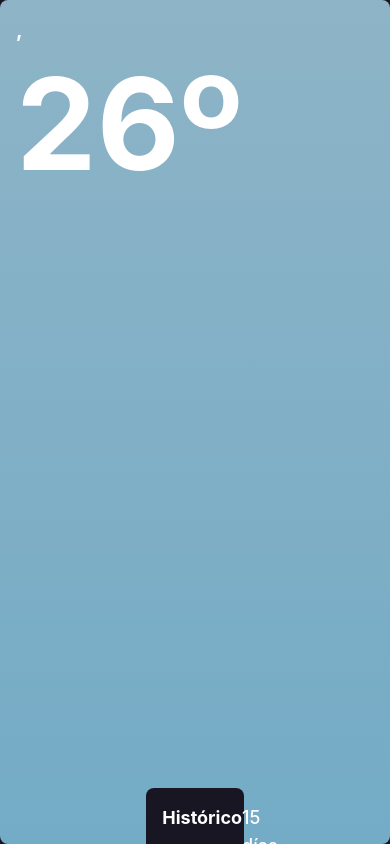
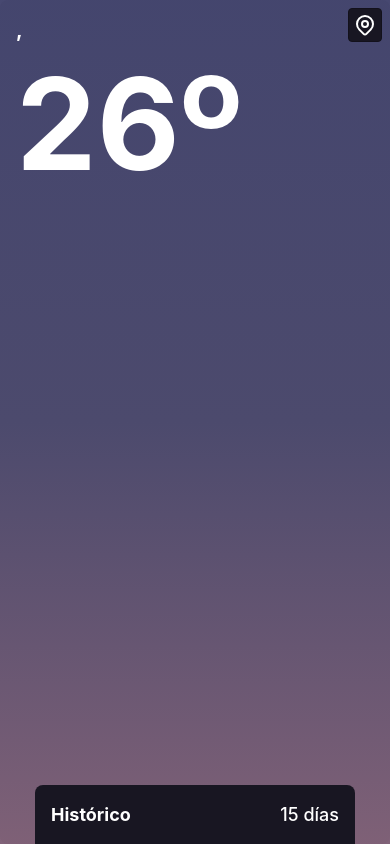
Before and after one commit to nachoaldamav/weather-app, a Next.js app: page / in a window 390 px wide. Built offline with nearby package versions, Linux system fonts and the light colour scheme.

Commit message:
Added "Select Location" context

```diff
--- a/components/appLayout.tsx
+++ b/components/appLayout.tsx
@@ -1,6 +1,6 @@
 export default function AppLayout({ children }: { children: React.ReactNode }) {
   return (
-    <div className="flex h-screen w-full flex-col overflow-y-hidden bg-primary font-display text-white">
+    <div className="flex h-screen max-h-full w-full flex-col overflow-y-hidden bg-primary font-display text-white">
       <div className="mx-auto my-0 flex h-full w-full max-w-md flex-col items-center justify-center rounded-lg bg-secondary md:my-4">
         {children}
       </div>
--- a/components/backgroundGradient.tsx
+++ b/components/backgroundGradient.tsx
@@ -30,10 +30,10 @@ const gradients = [
 export default function GenerateGradient({ type }: { type: string }) {
   const gradient = gradients.find((g) => g.id === type)
   return (
-    <span className="absolute top-0 left-0 z-[5] h-full w-full rounded-lg">
+    <span className="absolute top-0 left-0 z-[5] h-full w-full md:rounded-lg">
       <AnimatePresence>
         <motion.span
-          className="absolute top-0 left-0 z-[5] h-full w-full rounded-lg"
+          className="absolute top-0 left-0 z-[5] h-full w-full md:rounded-lg"
           animate={{
             background: `linear-gradient(to bottom, ${gradient?.colors.join(
               ', '
--- /dev/null
+++ b/components/bottomCard.tsx
@@ -0,0 +1,56 @@
+import React, { useState } from 'react'
+import { motion } from 'framer-motion'
+import { useRef } from 'react'
+
+export default function BottomCard({
+  children,
+  cardPosition,
+}: {
+  children: React.ReactNode
+  cardPosition: number
+}) {
+  const constraintsRef = useRef(null)
+  const [position, setPosition] = useState(325)
+
+  const handleDragEnd = (event: any, info: any) => {
+    // Get if is near the top or bottom
+    const isNearTop = info.point.y < 475 ? true : false
+
+    console.log({ isNearTop, position: info.point.y })
+
+    // if near top set position to 0, else position to 325
+    if (isNearTop) {
+      setPosition(0)
+      console.log('near top, set position to', position)
+    } else {
+      setPosition(325)
+      console.log('not near top, set position to', position)
+    }
+  }
+
+  return (
+    <div className="absolute bottom-0 left-0 h-full max-h-96 w-full">
+      <motion.div ref={constraintsRef} className="absolute h-full w-full" />
+      <motion.div
+        drag="y"
+        dragElastic={0.5}
+        dragConstraints={{
+          bottom: 325,
+          top: 0,
+        }}
+        onDragEnd={handleDragEnd}
+        className="absolute bottom-0 left-0 z-20 h-full w-full"
+        initial={{ y: 325 }}
+        animate={{
+          y: position,
+        }}
+        transition={{
+          ease: 'easeInOut',
+          duration: 0.5,
+        }}
+      >
+        {children}
+      </motion.div>
+    </div>
+  )
+}
--- /dev/null
+++ b/components/icons/location.tsx
@@ -0,0 +1,23 @@
+export default function LocationIcon() {
+  return (
+    <svg
+      xmlns="http://www.w3.org/2000/svg"
+      className="h-6 w-6"
+      fill="none"
+      viewBox="0 0 24 24"
+      stroke="currentColor"
+      strokeWidth={2}
+    >
+      <path
+        strokeLinecap="round"
+        strokeLinejoin="round"
+        d="M17.657 16.657L13.414 20.9a1.998 1.998 0 01-2.827 0l-4.244-4.243a8 8 0 1111.314 0z"
+      />
+      <path
+        strokeLinecap="round"
+        strokeLinejoin="round"
+        d="M15 11a3 3 0 11-6 0 3 3 0 016 0z"
+      />
+    </svg>
+  )
+}
--- /dev/null
+++ b/components/selectLocationPopUp.tsx
@@ -0,0 +1,19 @@
+import { useSelectLocation } from '../hooks/useSelectLocation'
+
+export default function SelectLocationPopUp() {
+  const { config, setConfig } = useSelectLocation()
+
+  return config.isOpen ? (
+    <div className="absolute top-0 left-0 z-[90] h-full w-full bg-primary bg-opacity-40">
+      <span
+        className="absolute top-0 left-0 z-[91] flex h-full w-full cursor-pointer"
+        onClick={() => setConfig({ isOpen: false })}
+      />
+      <div className="absolute inset-0 z-[99] mx-auto my-auto h-3/4 w-5/6">
+        <div className="absolute flex h-full w-full items-start justify-center rounded-xl bg-primary py-4 opacity-100">
+          <h1 className="text-xl font-bold">Selecciona una ciudad</h1>
+        </div>
+      </div>
+    </div>
+  ) : null
+}
--- /dev/null
+++ b/context/selectLocation.tsx
@@ -0,0 +1,39 @@
+import { createContext, ReactChild, useEffect, useState } from 'react'
+
+export const SelectLocationContext = createContext({
+  config: {
+    isOpen: false,
+  },
+  setConfig: (e: any) => {},
+})
+
+export const SelectLocationProvider = ({
+  children,
+}: {
+  children: React.ReactNode
+}) => {
+  const [config, setConfig] = useState({
+    isOpen: false,
+  })
+
+  useEffect(() => {
+    const handleClick = (e: any) => {
+      if (
+        e.target.className ===
+        'fixed inset-0 z-[99] flex h-full w-full items-center justify-center bg-primary opacity-100'
+      ) {
+        setConfig({ isOpen: false })
+      }
+    }
+    document.addEventListener('click', handleClick)
+    return () => {
+      document.removeEventListener('click', handleClick)
+    }
+  }, [])
+
+  return (
+    <SelectLocationContext.Provider value={{ config, setConfig }}>
+      {children}
+    </SelectLocationContext.Provider>
+  )
+}
--- /dev/null
+++ b/hooks/useSelectLocation.ts
@@ -0,0 +1,10 @@
+import { useContext } from 'react'
+import { SelectLocationContext } from '../context/selectLocation'
+
+export const useSelectLocation = () => {
+  const { config, setConfig } = useContext(SelectLocationContext)
+  return {
+    config,
+    setConfig,
+  }
+}
--- a/pages/_app.tsx
+++ b/pages/_app.tsx
@@ -1,12 +1,15 @@
 import '../styles/globals.css'
 import type { AppProps } from 'next/app'
 import AppLayout from '../components/appLayout'
+import { SelectLocationProvider } from '../context/selectLocation'
 
 function MyApp({ Component, pageProps }: AppProps) {
   return (
-    <AppLayout>
-      <Component {...pageProps} />
-    </AppLayout>
+    <SelectLocationProvider>
+      <AppLayout>
+        <Component {...pageProps} />
+      </AppLayout>
+    </SelectLocationProvider>
   )
 }
 
--- a/pages/index.tsx
+++ b/pages/index.tsx
@@ -2,15 +2,28 @@ import { useState } from 'react'
 import { motion } from 'framer-motion'
 import GenerateGradient from '../components/backgroundGradient'
 import getCurrentPeriod from '../utils/getCurrentPeriod'
+import BottomCard from '../components/bottomCard'
+import LocationIcon from '../components/icons/location'
+import { SelectLocationProvider } from '../context/selectLocation'
+import { useSelectLocation } from '../hooks/useSelectLocation'
+import SelectLocationPopUp from '../components/selectLocationPopUp'
 
 export default function HomePage({ city, region, country }: Geo) {
+  const currentPeriod = getCurrentPeriod()
+  const { setConfig } = useSelectLocation()
   const [cardPosition, setCardPosition] = useState(-200)
-  /* const currentPeriod = getCurrentPeriod() */
   const [currentHour, setCurrentHour] = useState(15)
-  const currentPeriod = getCurrentPeriod(currentHour)
+  /* const currentPeriod = getCurrentPeriod(currentHour) */
 
   return (
     <div className="relative flex h-full w-full flex-col p-4">
+      <SelectLocationPopUp />
+      <button
+        className="absolute top-0 right-0 z-50 m-2 rounded border border-secondary bg-primary p-1"
+        onClick={() => setConfig({ isOpen: true })}
+      >
+        <LocationIcon />
+      </button>
       <GenerateGradient type={currentPeriod} />
       <div className="z-10 flex flex-col">
         <h1 className="text-xl font-bold">
@@ -18,24 +31,9 @@ export default function HomePage({ city, region, country }: Geo) {
         </h1>
         <h2 className="mt-4 text-9xl font-bold">26º</h2>
       </div>
-      <motion.div
-        className="fixed bottom-0 left-0 z-20 h-64 w-full"
-        initial={{
-          bottom: -200,
-        }}
-        animate={{
-          bottom: cardPosition,
-        }}
-        transition={{
-          ease: 'easeInOut',
-          duration: 0.5,
-        }}
-      >
-        <div className="mx-auto flex h-full w-[25%] flex-col items-center rounded-t-lg bg-primary">
-          <div
-            className="flex w-full cursor-pointer flex-row justify-between rounded-lg p-4"
-            onClick={() => setCardPosition(cardPosition === 0 ? -200 : 0)}
-          >
+      <BottomCard cardPosition={cardPosition}>
+        <div className="mx-auto flex h-screen w-96 max-w-xs flex-col items-center rounded-t-lg bg-primary md:max-w-sm">
+          <div className="flex w-full cursor-pointer flex-row justify-between rounded-lg p-4">
             <h2 className="text-lg font-bold">Histórico</h2>
             <h3 className="text-lg font-medium">15 días</h3>
           </div>
@@ -58,7 +56,7 @@ export default function HomePage({ city, region, country }: Geo) {
             Cambiar
           </button>
         </div>
-      </motion.div>
+      </BottomCard>
     </div>
   )
 }
--- a/styles/globals.css
+++ b/styles/globals.css
@@ -1,16 +1,12 @@
 @tailwind base;
 html {
-  overflow: hidden;
   width: 100%;
 }
-body {
+/* body {
   height: 100%;
   width: 100%;
   position: fixed;
-  overflow-y: hidden;
-  -webkit-overflow-scrolling: touch;
-  /* iOS velocity scrolling */
-}
+} */
 @tailwind components;
 #tsparticles {
   position: absolute;
--- a/utils/getCurrentPeriod.ts
+++ b/utils/getCurrentPeriod.ts
@@ -21,12 +21,12 @@ const periods = [
   },
 ]
 
-export default function getCurrentPeriod(hour: number) {
-  /* const now = new Date()
-  const hour = now.getHours() */
+export default function getCurrentPeriod() {
+  const now = new Date()
+  const hour = now.getHours()
 
   const currentPeriod = periods.find((p) => {
-    if (hour >= p.start && hour <= p.end) {
+    if (hour && hour >= p.start && hour <= p.end) {
       return true
     } else {
       return false
```
